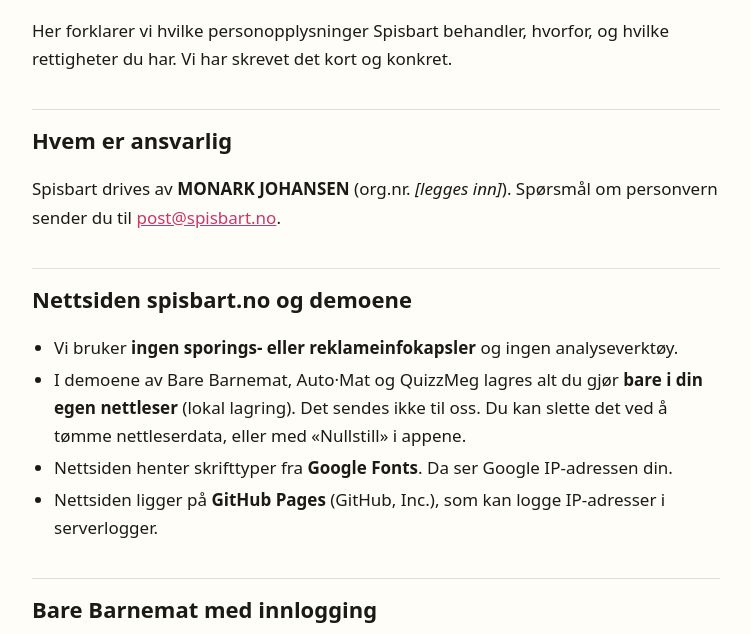
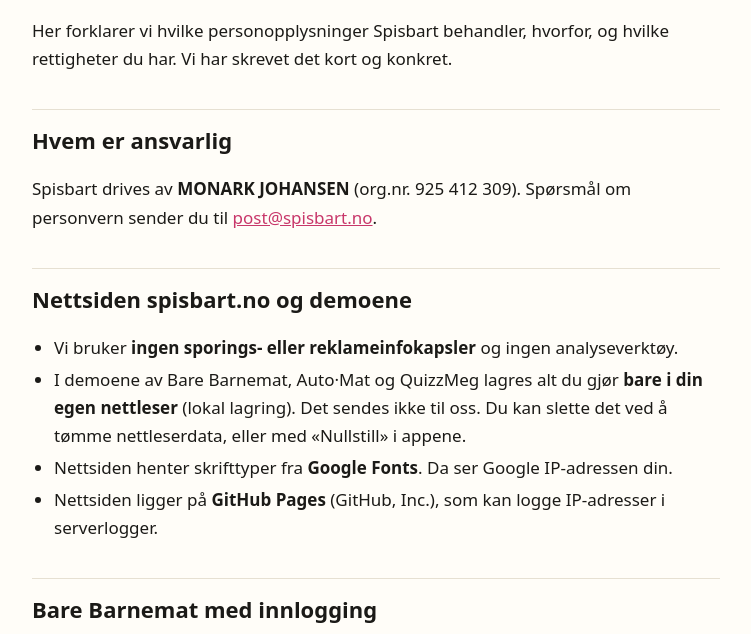
Before and after one commit to Alphlord/spisbart, a plain HTML site: page personvern.html in a window 1280 px wide. Shown: the part 166-800 px from the top of the page, without its empty margins (264-1015 px from the left). Drawn offline with Linux system fonts and the light colour scheme.

Commit message:
Org.nr. på personvern og vilkår
Co-Authored-By: Claude Sonnet 5.5 <noreply@anthropic.com>
Claude-Session: https://claude.ai/code/session_01M5bijTNddT3jSzkMhrT2E8

```diff
--- a/personvern.html
+++ b/personvern.html
@@ -25,7 +25,7 @@ footer{max-width:720px;margin:0 auto;padding:0 16px 40px;color:var(--muted);font
 <p>Her forklarer vi hvilke personopplysninger Spisbart behandler, hvorfor, og hvilke rettigheter du har. Vi har skrevet det kort og konkret.</p>
 
 <h2>Hvem er ansvarlig</h2>
-<p>Spisbart drives av <strong>MONARK JOHANSEN</strong> (org.nr. <em>[legges inn]</em>). Spørsmål om personvern sender du til <a href="mailto:post@spisbart.no">post@spisbart.no</a>.</p>
+<p>Spisbart drives av <strong>MONARK JOHANSEN</strong> (org.nr. 925 412 309). Spørsmål om personvern sender du til <a href="mailto:post@spisbart.no">post@spisbart.no</a>.</p>
 
 <h2>Nettsiden spisbart.no og demoene</h2>
 <ul>
```
Also changed, not shown: vilkar.html (+1 -1 lines).
